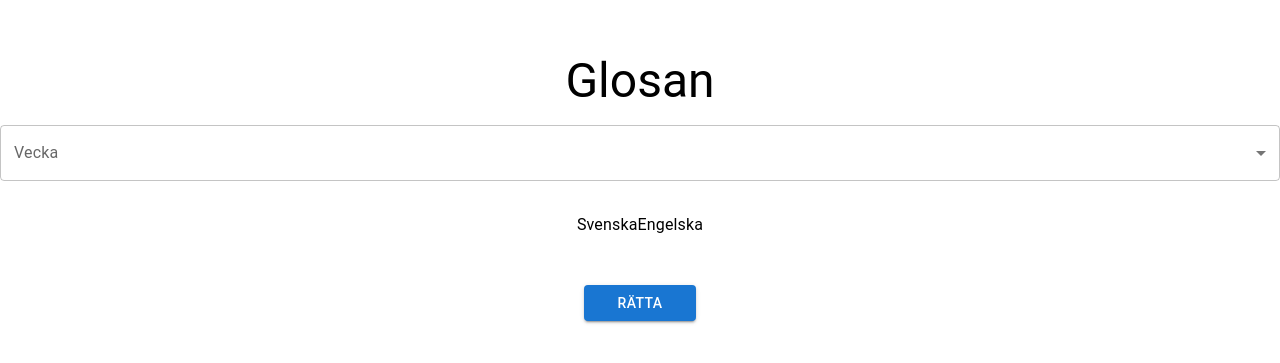
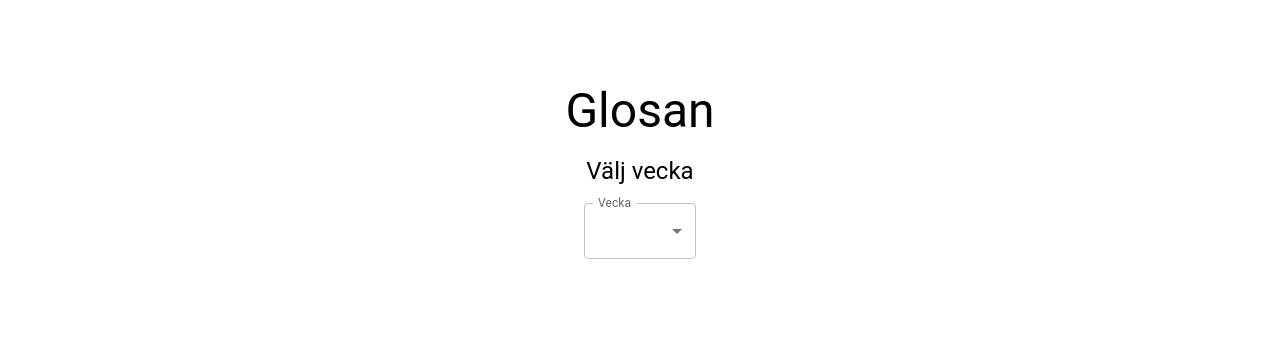
Before and after one commit to Nicklas-Holmqvist/language-learning, a React (Create React App) app: page / in a window 1280 px wide. Shown: the part 173-536 px from the top of the page. Built offline with nearby package versions, Linux system fonts and the light colour scheme.

Commit message:
can change week and all resets

```diff
--- a/package.json
+++ b/package.json
@@ -6,6 +6,7 @@
     "@emotion/react": "^11.7.1",
     "@emotion/styled": "^11.6.0",
     "@mui/core": "^5.0.0-alpha.54",
+    "@mui/icons-material": "^5.2.5",
     "@mui/material": "^5.2.8",
     "@mui/styles": "^5.2.3",
     "@testing-library/jest-dom": "^5.16.1",
--- a/src/components/List/List.tsx
+++ b/src/components/List/List.tsx
@@ -1,5 +1,6 @@
-import { Button, FormControl, Grid, InputLabel, MenuItem, Select, SelectChangeEvent, Typography } from '@mui/material';
 import React, { useEffect, useState } from 'react'
+import { Button, FormControl, Grid, IconButton, InputLabel, MenuItem, Select, SelectChangeEvent, Typography } from '@mui/material';
+import ReplayIcon from '@mui/icons-material/Replay';
 
 import { weeks } from '../../db/wordLists';
 
@@ -17,12 +18,20 @@ const List = () => {
     const [listTwo, setListTwo] = useState<IWordItem[]>([])
 
     const [listOfWeeks, setListOfWeeks] = useState<string[]>([])
+    const [selectorValue, setSelectorValue] = useState<any>(0)
+
+    const [correctListOne, setCorrectedListOne] = useState<{id:any, word: any}[]>([])
+    const [correctListTwo, setCorrectedListTwo] = useState<{id:any, word: any}[]>([])
 
     const changeWeek = (e: SelectChangeEvent) => {
         const choice:number = parseInt(e.target.value)
         const id:number = choice-3
         setListOne([])
         setListTwo([])
+        setCorrectedListOne([])
+        setCorrectedListTwo([])
+        setSelectorValue(choice)
+        setLoaded(false)
 
         if(choice === undefined) return
         if(weeks[id][choice] !== undefined)setListOne(weeks[id][choice][0])
@@ -35,6 +44,7 @@ const List = () => {
 
     const runRandomList = () => {
         if(!loaded) {
+            resetWeek()
             let randomListOne = listOne.sort((a, b) => Math.random() - 0.5)
             let randomListTwo = listTwo.sort((a, b) => Math.random() - 0.5)
             setListOne(randomListOne)
@@ -56,8 +66,6 @@ const List = () => {
         setListOfWeeks(newWeekList)
     },[])
 
-    const [correctListOne, setCorrectedListOne] = useState<{id:any, word: any}[]>([])
-    const [correctListTwo, setCorrectedListTwo] = useState<{id:any, word: any}[]>([])
 
     const handleChoice = (e:any) => {
         const isListOne = e.target.outerHTML.includes('listOne')
@@ -78,6 +86,9 @@ const List = () => {
     }
 
     const correctAnswers = () => {
+
+        if((correctListOne.length === listOne.length && correctListTwo.length === listOne.length) === false) return
+
         for(let i = 0; i < correctListOne.length; i++) {
             const setCorrect = correctListOne[i].id === correctListTwo[i].id
             if(setCorrect) {
@@ -107,6 +118,20 @@ const List = () => {
         setListOne(rightOrderListOne)
         setListTwo(rightOrderListTwo)
         setCorrected(true)
+    }
+
+    const resetWeek = () => {
+        for(let i = 0; i < listOne.length; i++) {
+            setCorrected(false)
+            setCorrectedListOne([])
+            setCorrectedListTwo([])
+            listOne[i].boolean = false
+            listTwo[i].boolean = false
+            listOne[i].number = ''
+            listTwo[i].number = ''
+            setListOne(listOne)
+            setListTwo(listTwo)
+        }
     }
 
     const setActive = (id:number, isListOne:boolean) => {
@@ -154,37 +179,65 @@ const List = () => {
         </Button>
     </Grid>)
 
-    const weekSelector = listOfWeeks.map((week) => <MenuItem value={week}>{week}</MenuItem>)
+    const weekSelectorItem = listOfWeeks.map((week) => <MenuItem value={week}>{week}</MenuItem>)
 
     return(
         <Grid container className={classes.container}>
             <Grid container className={classes.section}>
-                <Grid container className={classes.wordContainer}>
+                <Grid item className={selectorValue !== 0 ? classes.sectionTopChoosed : classes.sectionTop}>
                     <Typography className={classes.header} variant='h3'>Glosan</Typography>
-                    <FormControl fullWidth>
+                    {selectorValue !== 0 &&
+                        <FormControl className={classes.selector}>
                         <InputLabel id="weekSelect">Vecka</InputLabel>
                         <Select
                             labelId="weekSelect"
                             id="demo-simple-select"
                             label="Vecka"
-                            value=''
+                            value={selectorValue}
                             onChange={(e)=>changeWeek(e)}
                         >
-                            {weekSelector}
+                            {weekSelectorItem}
                         </Select>
-                    </FormControl>
+                        </FormControl>
+                    }
                 </Grid>
                 <Grid container className={classes.wordContainer}>
+                    {selectorValue === 0 &&
+                        <Grid item>
+                            <Typography variant='h5' className={classes.title}>Välj vecka</Typography>
+                            <FormControl className={classes.selector}>
+                            <InputLabel id="weekSelect">Vecka</InputLabel>
+                            <Select
+                                labelId="weekSelect"
+                                id="demo-simple-select"
+                                label="Vecka"
+                                value={selectorValue}
+                                onChange={(e)=>changeWeek(e)}
+                            >
+                                {weekSelectorItem}
+                            </Select>
+                            </FormControl>
+                        </Grid>
+                    }
                     <Grid item direction='column' className={classes.left}>
-                        <Typography className={classes.title}>Svenska</Typography>
+                        {selectorValue !== 0 && <Typography className={classes.title}>Svenska</Typography>}
                         {mapListOne}
                     </Grid>
                     <Grid item direction='column' className={classes.right}>
-                        <Typography className={classes.title}>Engelska</Typography>
+                    {selectorValue !== 0 && <Typography className={classes.title}>English</Typography>}
                         {mapListTwo}
                     </Grid>
                 </Grid>
-                <Button className={classes.btn} variant='contained' onClick={correctAnswers}>Rätta</Button>
+                <Grid item className={classes.sectionBottom}>
+                    {selectorValue !== 0 &&
+                    <>
+                        <Button className={classes.btn} variant='contained' onClick={correctAnswers}>Rätta</Button>
+                        <IconButton color="primary" onClick={()=>setLoaded(false)} aria-label="reload" component="span">
+                            <ReplayIcon />
+                        </IconButton>
+                    </>
+                    }
+                </Grid>
             </Grid>
         </Grid>
     )
--- a/src/components/List/styles.ts
+++ b/src/components/List/styles.ts
@@ -24,6 +24,27 @@ export default makeStyles(() => ({
         width: '30rem',
         justifyContent: 'center',
         marginBottom: '2rem'
+    },
+    sectionTop: {
+        display: 'flex',
+        justifyContent: 'center',
+        width: '30rem',
+        padding: '0 3rem 0 3rem'
+    },
+    sectionTopChoosed: {
+        display: 'flex',
+        justifyContent: 'space-between',
+        width: '30rem',
+        padding: '0 3rem 0 3rem'
+    },
+    sectionBottom: {
+        display: 'flex',
+        justifyContent: 'space-between',
+        width: '20rem',
+        padding: '0 3rem 0 3rem'
+    },
+    selector: {
+        width: '7rem',
     },
     wordLeft: {
         display: 'flex',
@@ -58,6 +79,6 @@ export default makeStyles(() => ({
         paddingBottom: '1rem'
     },
     header: {
-        paddingBottom: '1rem'
+        paddingBottom: '1rem',
     },
 }))
```
Also changed, not shown: 1 other file (tests, documents, lock files or other folders).
